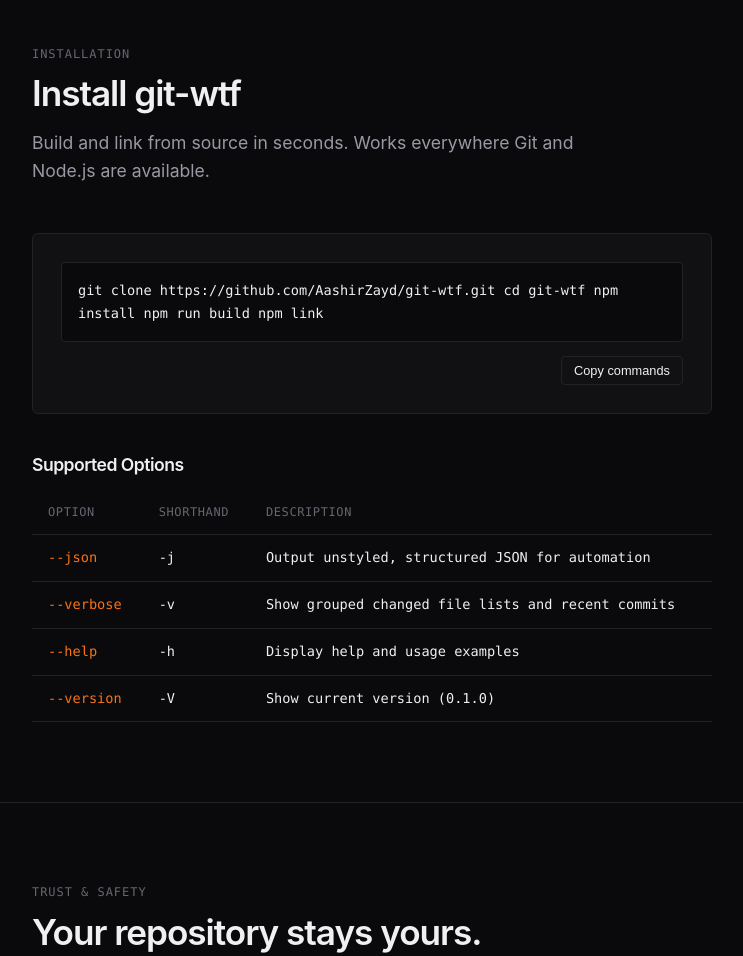
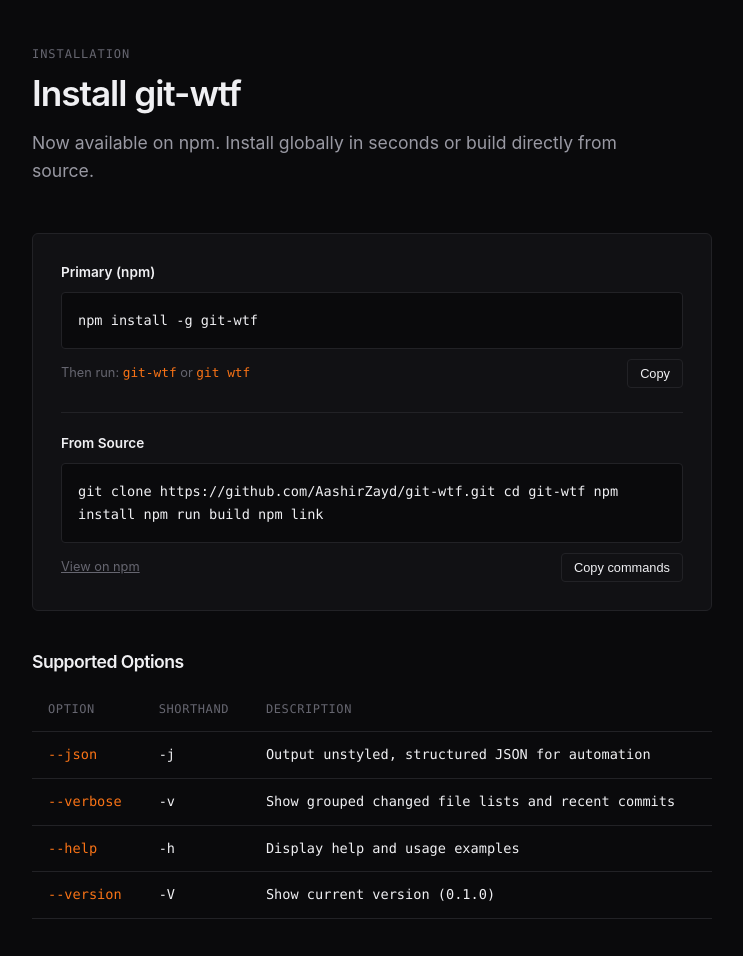
Before and after one commit to AashirZayd/git-wtf, a website: page site/index.html in a window 1280 px wide. Shown: the part 3700-4656 px from the top of the page, without its empty margins (72-815 px from the left). Drawn offline with Linux system fonts and the light colour scheme.

Commit message:
docs: set npm as primary installation method

```diff
--- a/site/index.html
+++ b/site/index.html
@@ -415,18 +415,31 @@
           <div class="section-eyebrow">Installation</div>
           <h2 class="section-title">Install git-wtf</h2>
           <p class="section-subtitle">
-            Build and link from source in seconds. Works everywhere Git and Node.js are available.
+            Now available on npm. Install globally in seconds or build directly from source.
           </p>
         </div>
 
         <div class="install-box">
-          <div class="code-block" id="install-snippet">git clone https://github.com/AashirZayd/git-wtf.git
+          <div style="font-size: 0.85rem; font-weight: 600; color: var(--text-primary); margin-bottom: 8px;">
+            Primary (npm)
+          </div>
+          <div class="code-block" id="install-snippet">npm install -g git-wtf</div>
+          <div style="margin-top: 10px; margin-bottom: 24px; display: flex; justify-content: space-between; align-items: center;">
+            <span style="font-size: 0.8rem; color: var(--text-muted);">Then run: <code style="font-family: var(--font-mono); color: var(--accent-orange);">git-wtf</code> or <code style="font-family: var(--font-mono); color: var(--accent-orange);">git wtf</code></span>
+            <button class="btn btn-secondary btn-sm copy-btn" data-copy-target="#install-snippet">Copy</button>
+          </div>
+
+          <div style="font-size: 0.85rem; font-weight: 600; color: var(--text-primary); margin-bottom: 8px; border-top: 1px solid var(--border-subtle); padding-top: 20px;">
+            From Source
+          </div>
+          <div class="code-block" id="source-install-snippet">git clone https://github.com/AashirZayd/git-wtf.git
 cd git-wtf
 npm install
 npm run build
 npm link</div>
-          <div style="margin-top: 14px; display: flex; justify-content: flex-end;">
-            <button class="btn btn-secondary btn-sm copy-btn" data-copy-target="#install-snippet">Copy commands</button>
+          <div style="margin-top: 10px; display: flex; justify-content: space-between; align-items: center;">
+            <a href="https://www.npmjs.com/package/git-wtf" target="_blank" rel="noopener noreferrer" style="font-size: 0.8rem; color: var(--text-muted); text-decoration: underline;">View on npm</a>
+            <button class="btn btn-secondary btn-sm copy-btn" data-copy-target="#source-install-snippet">Copy commands</button>
           </div>
         </div>
 
@@ -532,6 +545,7 @@ npm link</div>
       </div>
       <div style="display: flex; gap: 20px;">
         <span>MIT License</span>
+        <a href="https://www.npmjs.com/package/git-wtf" target="_blank" rel="noopener noreferrer">npm</a>
         <a href="https://github.com/AashirZayd/git-wtf" target="_blank" rel="noopener noreferrer">GitHub</a>
       </div>
     </div>
```
Also changed, not shown: README.md.
